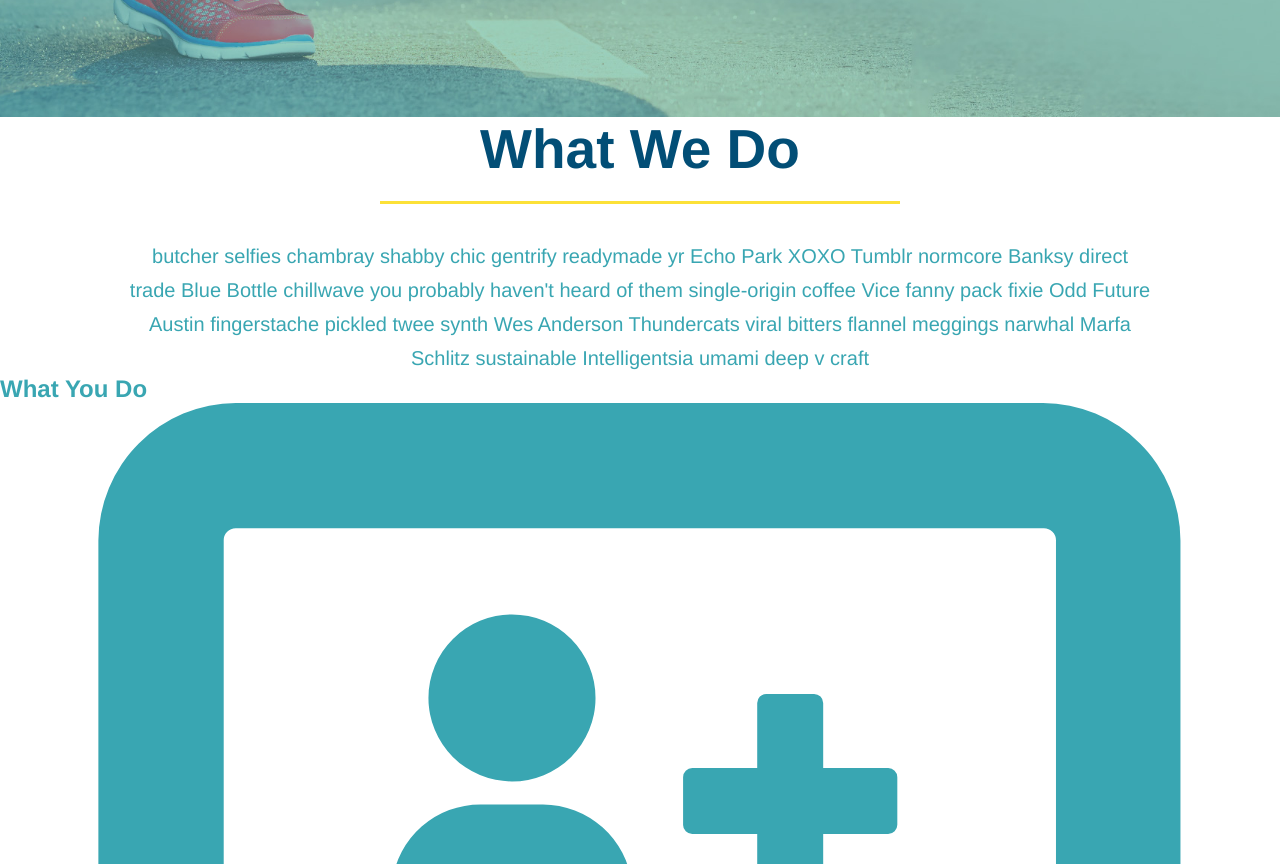
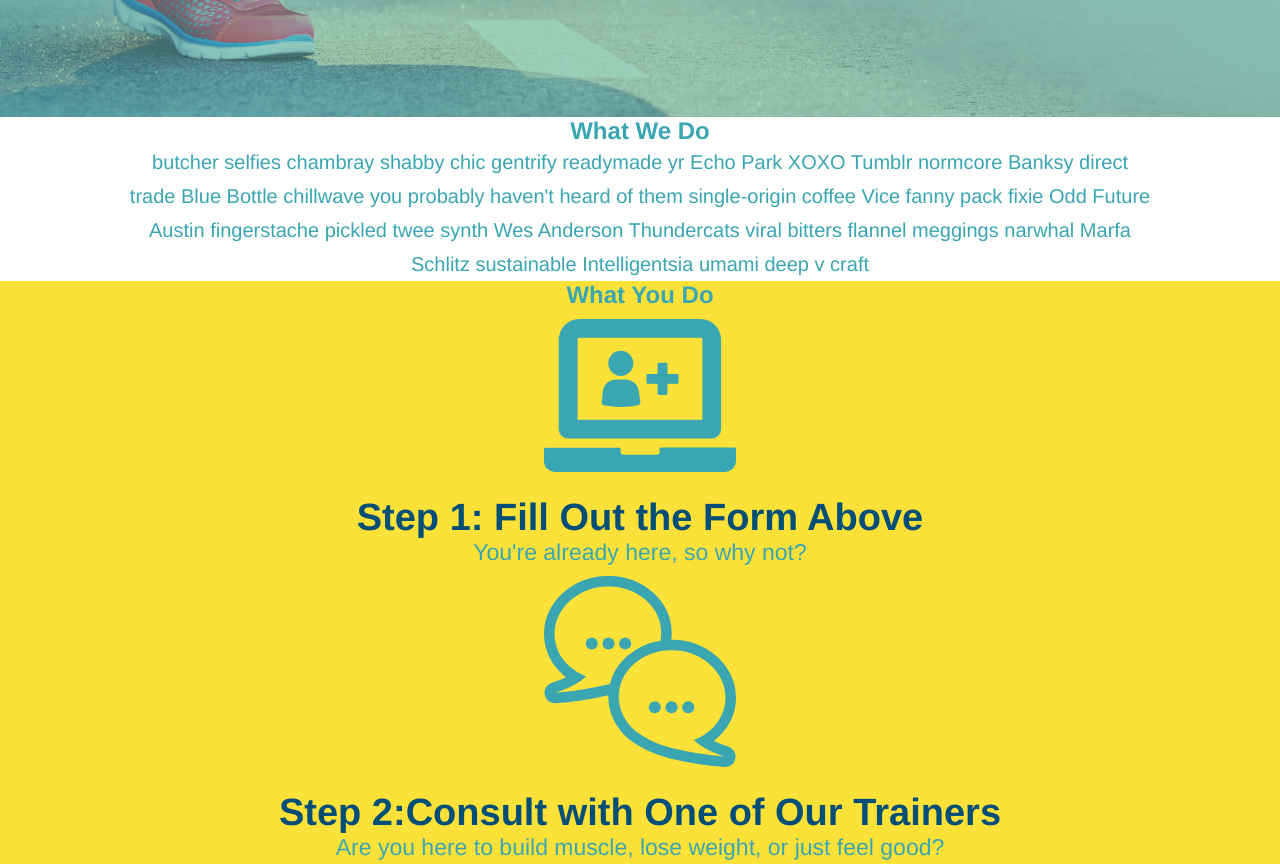
Before and after one commit to DesmondDeon/run-buddy, a plain HTML site: page Index.html in a window 1280 px wide. Shown: the part 565-1429 px from the top of the page. Drawn offline with Linux system fonts and the light colour scheme; files whose address does not match are found by name.

Commit message:
style what we do sec

```diff
--- a/Index.html
+++ b/Index.html
@@ -75,41 +75,41 @@
 
     <!-- "What we do" section -->
     <section id="what-we-do" class="intro">
-      <h2>What We Do </h2>
+      <h2 class="section-title primary-border">What We Do</h2>
       <p>
         butcher selfies chambray shabby chic gentrify readymade yr Echo Park XOXO Tumblr normcore Banksy direct trade Blue Bottle chillwave you probably haven't heard of them single-origin coffee Vice fanny pack fixie Odd Future Austin fingerstache pickled twee synth Wes Anderson Thundercats viral bitters flannel meggings narwhal Marfa Schlitz sustainable Intelligentsia umami deep v craft
       </p>
     </section>
 
     <!-- What You Do Section -->
-    <section id="what-you-do">
-      <h2>What You Do</h2>
+    <section id="what-you-do" class="steps">
+      <h2 class="section-title secondary-border">What You Do</h2>
 
       <div>
         <!-- insert this img element -->
         <img src="./assets/images/step-1.svg" alt"" />
-        <h3>Step 1: Fill Out the Form Above</h3>
+        <h3><span>Step 1: Fill Out the Form Above</span></h3>
         <p>You're already here, so why not?</p>
       </div>
 
       <div>
         <!-- insert this img element -->
         <img src="./assets/images/step-2.svg" alt"" />
-        <h3>Step 2: Consult with One of Our Trainers.</h3>
+        <h3><span>Step 2:Consult with One of Our Trainers</span></h3>
         <p>Are you here to build muscle, lose weight, or just feel good?</p>
       </div>
 
       <div>
         <!-- insert this img element -->
         <img src="./assets/images/step-3.svg" alt"" />
-        <h3>Step 3: Get Running.</h3>
+        <h3><span>Step 3: Get Running</span></h3>
         <p>Hit the ground running (literally) once your trainer lays out your plan.</p>
       </div>
 
       <div>
         <!-- insert this img element -->
         <img src="./assets/images/step-4.svg" alt"" />
-        <h3>Step 4: See Results.</h3>
+        <h3><span>Step 4: See Results</span></h3>
         <p>Bi-weekly checkins with your trainer will keep you focused</p>
       </div>
     </section>
--- a/assets/css/style.css
+++ b/assets/css/style.css
@@ -133,7 +133,7 @@
     text-align: center;
 }
 
-.intro h2 {
+.section-title h2 {
     font-size: 55px;
     color: #024e76;
     margin-bottom: 35px;
@@ -151,4 +151,44 @@
     margin: 0 auto;
 }
 
+.primary-border {
+    border-color: #fce138;
+}
+
+.secondary-border {
+    border-color: #39a6b2;
+}
+
 /* What We Do Style Sheet End */
+
+/* What You Do Style Sheet*/
+
+.steps {
+    text-align: center;
+    background: #fce138;
+}
+
+.steps {
+    margin-bottom: 80px;
+}
+
+.steps img {
+width: 15%;
+margin: 10px 0;
+}
+
+.steps h3 {
+    color: #024e76;
+    font-size: 46 px;
+    margin-top: 10px;
+}
+
+.steps p {
+color: #39a6b2;
+font-size: 23px;
+}
+
+.steps span {
+    font-size: 38px;
+}
+/* WHat You Do Style Sheet End*/
```
